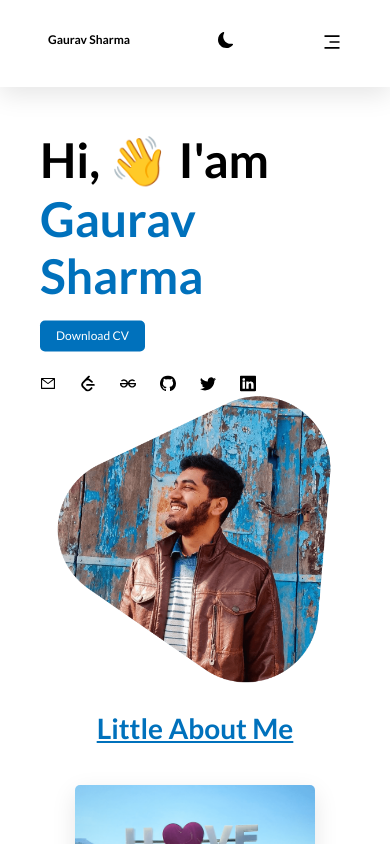
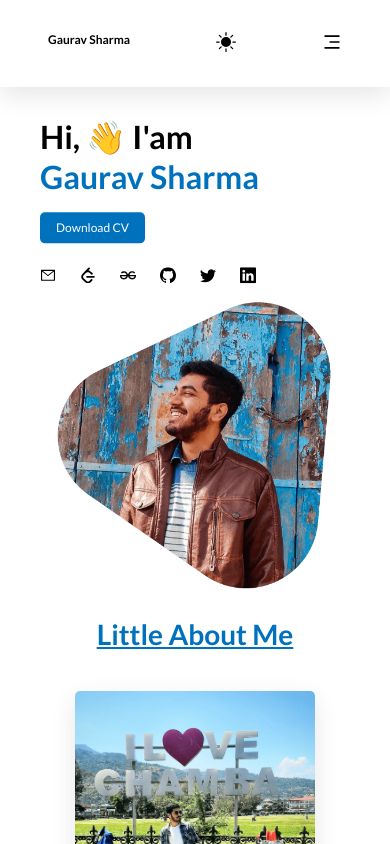
Before and after one commit to gsharma101/pfrj, a React (Create React App) app: page / in a window 390 px wide. Both pictures are taken after a click on the icon 226 px from the left and 40 px from the top of the page. Shown: the top 844 px of the page. Built offline with nearby package versions, Linux system fonts and the light colour scheme.

Commit message:
Updating minor bugs

```diff
--- a/src/components/navbar/Navbar.jsx
+++ b/src/components/navbar/Navbar.jsx
@@ -5,6 +5,11 @@ import "./navbar.scss";
 
 const Navbar = () => {
   const [toggleMenu, setToggleMenu] = useState(false);
+  const [toggleMoon, setToggleSun] = useState(false);
+
+  function darkMode() {
+    setToggleSun(true);
+  }
 
   return (
     <div className="navbar">
@@ -39,7 +44,15 @@ const Navbar = () => {
         </div>
       </div>
       <div className="lights">
-        <BsFillMoonFill />
+        {toggleMoon ? (
+          <BsFillSunFill
+            color="#000000"
+            size={20}
+            onClick={() => setToggleSun(false)}
+          />
+        ) : (
+          <BsFillMoonFill color="#000000" size={20} onClick={darkMode} />
+        )}
       </div>
       {/* Mobile Menu */}
       <div className="mobile__menu">
--- a/src/containers/header/header.scss
+++ b/src/containers/header/header.scss
@@ -27,7 +27,7 @@
         // border: 1px solid red;
         font-size: 6rem;
         @include respond(tab-port) {
-          font-size: 6rem;
+          font-size: 4rem;
         }
         span {
           display: block;
```
